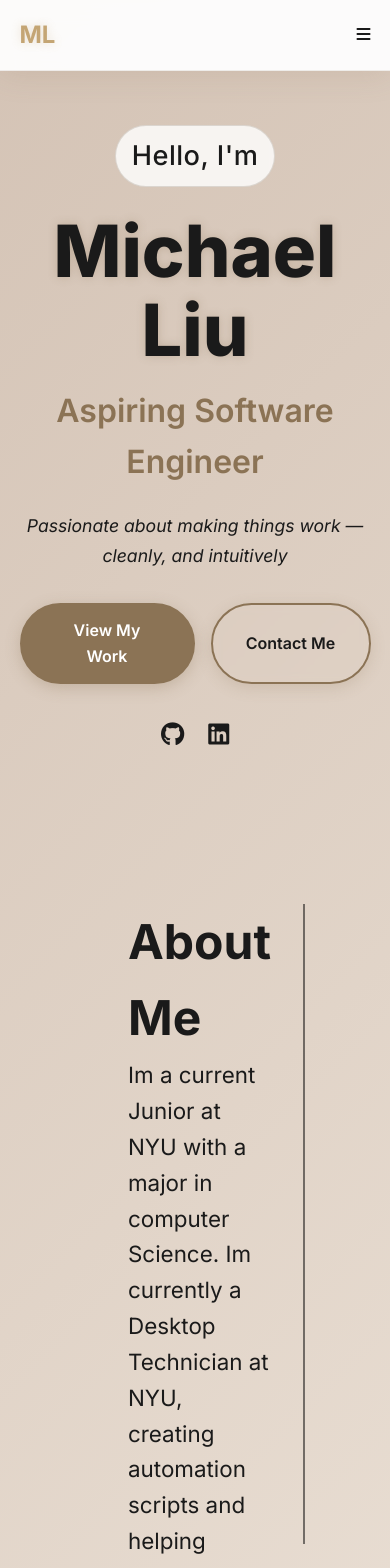
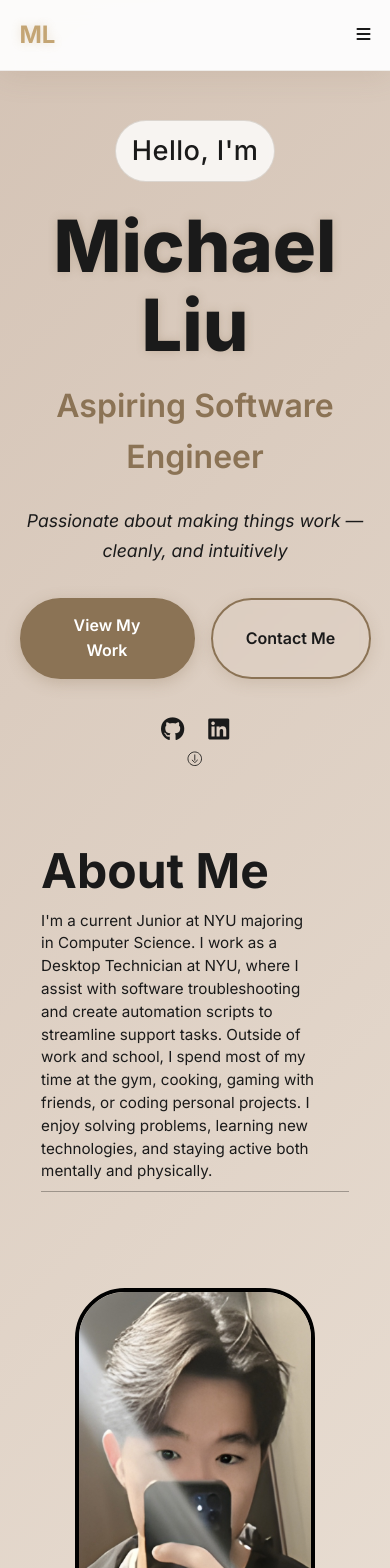
Before and after one commit to mrl588/mrl588.github.io, a React (Vite) app: page / in a window 390 px wide. Shown: the top 1568 px of the page. Built offline with nearby package versions, Linux system fonts and the light colour scheme.

Commit message:
added profile picture, finished about me , added media queries, added responsive arrows

```diff
--- a/src/App.jsx
+++ b/src/App.jsx
@@ -3,6 +3,7 @@ import { Navbar } from "./components/Navbar";
 import { Footer } from "./components/Footer";
 import { Portfolio } from "./pages/Portfolio";
 import { Contact } from "./pages/Contact";
+import { ScrollToTop } from "./components/ScrollToTop";
 import {Home} from "./pages/Home"
 import { useEffect, useState } from "react";
 import emailjs from "@emailjs/browser";
@@ -17,6 +18,7 @@ function App() {
   }, []);
   return (
     <div className={`app ${isLoaded ? "loaded" : ""}`}>
+      <ScrollToTop />
       <Navbar />
       <Routes>
         <Route path="/" element={<Home />} />
--- a/src/components/About.css
+++ b/src/components/About.css
@@ -1,43 +1,110 @@
-.about{
+.about {
   margin-top: 2rem;
-    padding: 3rem 4rem;
-
+  padding: 3rem 8rem;
+  min-height: 80vh;
 }
 
-.about-box{
+.about-box {
   box-sizing: border-box;
-    display:flex;
-    justify-content: space-between;
+  display: flex;
+  justify-content: center;
   gap: 4rem;
   align-items: center;
-    padding:4rem;
-    overflow:hidden
+  padding: 4rem;
+  overflow: hidden;
 }
 
-.about-me{
-    height:40rem;
+.about-me {
+  height: 40rem;
   padding-right: 2rem;
   border-right: 2px solid rgba(0, 0, 0, 0.5);
-
 }
 
-.about-header{
-    font-size: 3rem
+.about-header {
+  font-size: 3rem;
 }
-.about-text{
-    display:flex;
-
-    font-size:1.4rem;
-    text-align: left
+.about-text {
+  display: flex;
+  flex-direction: column;
+  font-size: 1.3rem;
+  text-align: left;
+  max-width: 400px;
+  line-height: 1.6;
 }
 
-.about-images{
-    width: 60%;
+.about-images {
+  width: 40%;
   padding-right: 2rem;
-    height:40rem;
+  height: 40rem;
 }
 
-#profile-picture{
-    max-width: 600px;
-    height:auto;
+#profile-picture {
+  max-width: 800px;
+  height: 40rem;
+  border: 4px solid rgba(0, 0, 0, 1);
+  border-radius: 50px;
 }
+
+/* media queries */
+@media (max-width: 1300px) {
+  .about {
+    padding: 1rem;
+  }
+  .about-box {
+    flex-direction: column;
+    align-items: center;
+    padding: 1rem;
+  }
+
+  .about-me {
+    border-right: none;
+    border-bottom: 2px solid rgba(0, 0, 0, 0.5);
+    padding-right: 0;
+    padding-bottom: 1rem;
+    height: auto;
+  }
+  .about-text {
+    font-size: 1.3rem;
+    width:90%
+  }
+
+  .about-images {
+    width: 40%;
+    height: auto;
+    padding-right: 0;
+  }
+
+  #profile-picture {
+    height: auto;
+    width: 100%;
+  }
+}
+@media (max-width: 430px) {
+  .about-box {
+    padding: 0.5rem;
+  }
+
+  .about-me {
+    width: 90%;
+    margin: 0 auto;
+    padding: 0.5rem 0;
+    text-align: left;
+    border-bottom: 1px solid rgba(0, 0, 0, 0.3);
+  }
+
+  .about-text {
+    font-size: 0.95rem;
+    line-height: 1.5;
+    max-width: none;
+  }
+
+  .about-images {
+    width: 70%;
+    margin-top: 2rem;
+  }
+
+  #profile-picture {
+    width: 100%;
+    height: auto;
+  }
+}
--- a/src/components/About.jsx
+++ b/src/components/About.jsx
@@ -18,27 +18,36 @@ const staggerContainer = {
 export const About = () => {
   return (
     <motion.section
-        className="about"
-        initial={{opacity:0}}
-        animate={{opacity:1}}
-        transition={{duration:1.2, delay:.2}}
+      className="about"
+      initial={{ opacity: 0 }}
+      animate={{ opacity: 1 }}
+      transition={{ duration: 1.2, delay: 0.2 }}
     >
       <motion.div
+        id="about-box"
         className="about-box"
         variants={staggerContainer}
         initial="initial"
-        animate="animate">
+        animate="animate"
+      >
         <motion.div className="about-me">
           <motion.h1 className="about-header"> About Me </motion.h1>
           <motion.p className="about-text">
-            Im a current Junior at NYU with a major in computer Science. Im
-            currently a Desktop Technician at NYU, creating automation scripts
-            and helping others with software. I spend most of my free time going
-            to the gym,cooking, playing video games with friends or coding.
+            I'm a current Junior at NYU majoring in Computer Science. I work as
+            a Desktop Technician at NYU, where I assist with software
+            troubleshooting and create automation scripts to streamline support
+            tasks. Outside of work and school, I spend most of my time at the
+            gym, cooking, gaming with friends, or coding personal projects. I
+            enjoy solving problems, learning new technologies, and staying
+            active both mentally and physically.
           </motion.p>
         </motion.div>
         <motion.div className="about-images">
-            <motion.img id="profile-picture" src="/pictures/SafetyTag.jpg" alt="Profile Picture"/>
+          <motion.img
+            id="profile-picture"
+            src="/pictures/ProfilePicture.jpeg"
+            alt="Profile Picture"
+          />
         </motion.div>
       </motion.div>
     </motion.section>
--- /dev/null
+++ b/src/components/ArrowDown.jsx
@@ -0,0 +1,51 @@
+export const ArrowDown = (props) => {
+  const scrollToAbout = () => {
+    const aboutSection = document.getElementById("about-box");
+    if (aboutSection) {
+      aboutSection.scrollIntoView({ behavior: "smooth" });
+    }
+  };
+  return (
+    <div onClick={scrollToAbout} style={{cursor:"pointer"}}>
+      <svg
+        xmlns="http://www.w3.org/2000/svg"
+        id="Down Arrow"
+        width="128"
+        height="128"
+        preserveAspectRatio="xMidYMid meet"
+        style={{
+          width: "5%",
+          height: "100%",
+          contentVisibility: "visible",
+          display: "block",
+          margin: "0 auto",
+          contentVisibility: "visible",
+        }}
+        viewBox="0 0 128 128"
+      >
+        <defs>
+          <clipPath id="__lottie_element_2">
+            <path d="M0 0h128v128H0z"></path>
+          </clipPath>
+        </defs>
+        <g clipPath="url(#__lottie_element_2)">
+          <path
+            fillOpacity="0"
+            stroke="#000"
+            strokeWidth="5"
+            d="M64 19.5c24.577 0 44.5 19.923 44.5 44.5S88.577 108.5 64 108.5 19.5 88.577 19.5 64 39.423 19.5 64 19.5z"
+            display="block"
+          ></path>
+          <path
+            fillOpacity="0"
+            stroke="#000"
+            strokeLinecap="round"
+            strokeWidth="5"
+            d="M64.25 73.5V38.571M81.801 72.884 66.919 87.435a3.46 3.46 0 0 1-4.838 0L47.199 72.884"
+            display="block"
+          ></path>
+        </g>
+      </svg>
+    </div>
+  )
+};
--- a/src/components/Hero.css
+++ b/src/components/Hero.css
@@ -1,5 +1,5 @@
 .hero {
-  min-height: 90vh;
+  min-height: 80vh;
   ;
 
   display:flex;
--- /dev/null
+++ b/src/components/ScrollToTop.jsx
@@ -0,0 +1,12 @@
+import { useEffect } from "react";
+import { useLocation } from "react-router-dom";
+
+export function ScrollToTop() {
+  const { pathname } = useLocation();
+
+  useEffect(() => {
+    window.scrollTo(0, 0);
+  }, [pathname]);
+
+  return null;
+}
--- a/src/pages/Home.jsx
+++ b/src/pages/Home.jsx
@@ -1,12 +1,14 @@
 import React from "react";
 import { Hero } from "../components/Hero";
 import { About } from "../components/About";
+import {ArrowDown} from "../components/ArrowDown"
 import "./Home.css"
 
 export const Home = () => {
   return (
     <div className="home">
       <Hero />
+      <ArrowDown />
       <About />
     </div>
   );
```
Also changed, not shown: public/pictures/.JPG (added), public/pictures/ProfilePicture.jpeg (added), src/components/ArrowDown.css (added). Lines whose indentation alone changed are shown as unchanged.
